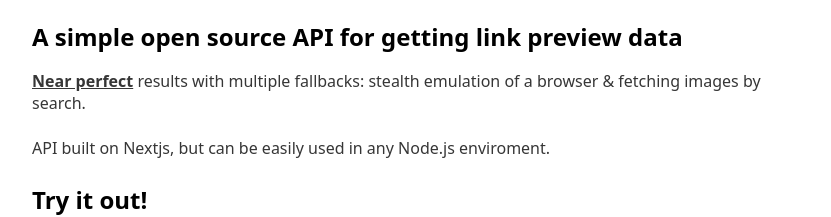
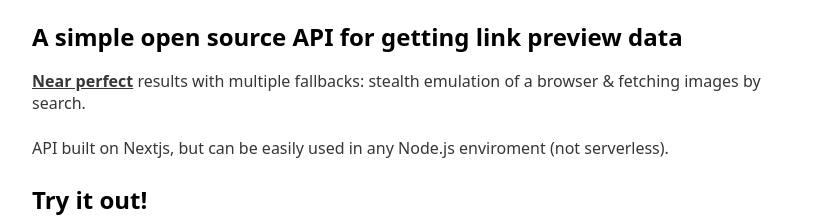
Before and after one commit to krthush/link-preview, a Next.js app: page / in a window 1280 px wide. Shown: the part 145-362 px from the top of the page, without its empty margins (218-1049 px from the left). Built offline with nearby package versions, Linux system fonts and the light colour scheme; no server answers.

Commit message:
Update index.tsx

```diff
--- a/pages/index.tsx
+++ b/pages/index.tsx
@@ -61,7 +61,7 @@ export default function Home() {
         <h2>A simple open source API for getting link preview data</h2>
         <p>
           <b><u>Near perfect</u></b> results with multiple fallbacks: stealth emulation of a browser &amp; fetching images by search. <br/><br/>
-          API built on Nextjs, but can be easily used in any Node.js enviroment.
+          API built on Nextjs, but can be easily used in any Node.js enviroment (not serverless).
         </p>
         <h2>Try it out!</h2>
         <LinkPreview/>
```
